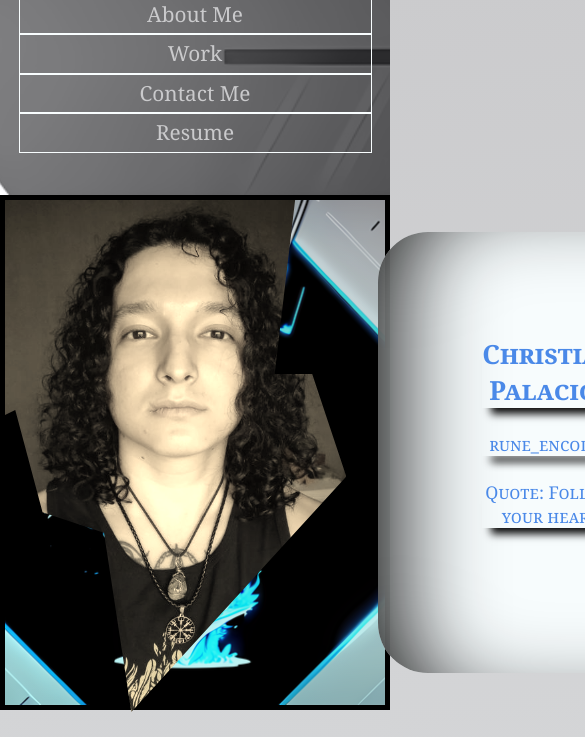
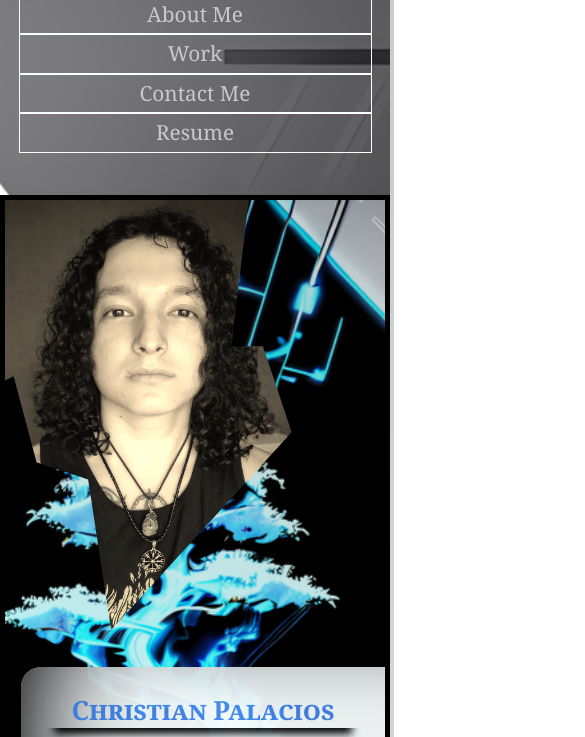
Before and after one commit to rune-encoder/Portfolio-v1, a plain HTML site: page index.html in a window 390 px wide. Shown: the part 93-830 px from the top of the page, 585 px wide, since content can reach past the window. Drawn offline with Linux system fonts and the light colour scheme.

Commit message:
fixed main-header dimensions

```diff
--- a/assets/style.css
+++ b/assets/style.css
@@ -112,7 +112,8 @@ nav a:hover {
     /*Border Style - Main Container and Background*/
     border: 5px var(--dark) solid;
     /*Block Dimensions - Main Container and Background*/
-    height: 61vh;
+    width: 100%;
+    height: auto;
     /*Display Behavior - Main Container and Background*/
     display: flex;
     justify-content: space-between;
@@ -125,8 +126,11 @@ section figure img {
     filter: drop-shadow(30px 30px 15px #9206e2);
     filter: grayscale(50%) sepia(75%);
     /*Block Dimensions - Profile Photo*/
-    margin: 0 1rem 0 0;
-    max-height: 512px;
+    margin: 0 5px 0 0;
+    max-height: 430px;
+    min-height: 230px;
+    max-width: 100%;
+    min-width: 180px;
 }
 
 /*Main Section: Basic Summary */
@@ -146,7 +150,7 @@ hgroup {
     margin: 2rem 0 2rem 1rem;
     padding: 5rem;
     /*Display Size - Summary*/
-    flex: 0 1 50%;
+    flex: 0 0 40%;
 }
 
 hgroup h2,
@@ -379,6 +383,15 @@ hgroup p {
     }
     /*!!!End of Header Section: Adjustment!!!*/
 
+    .hero-banner {
+        display: block
+    }
+
+    hgroup {
+        padding: 1px 0 2px 0;
+        border-radius: 20px 0 0 20px;
+    }
+
     /*Re-sizing Resources Headers and Containers*/
     .resources h2,
     .resources div {
```
